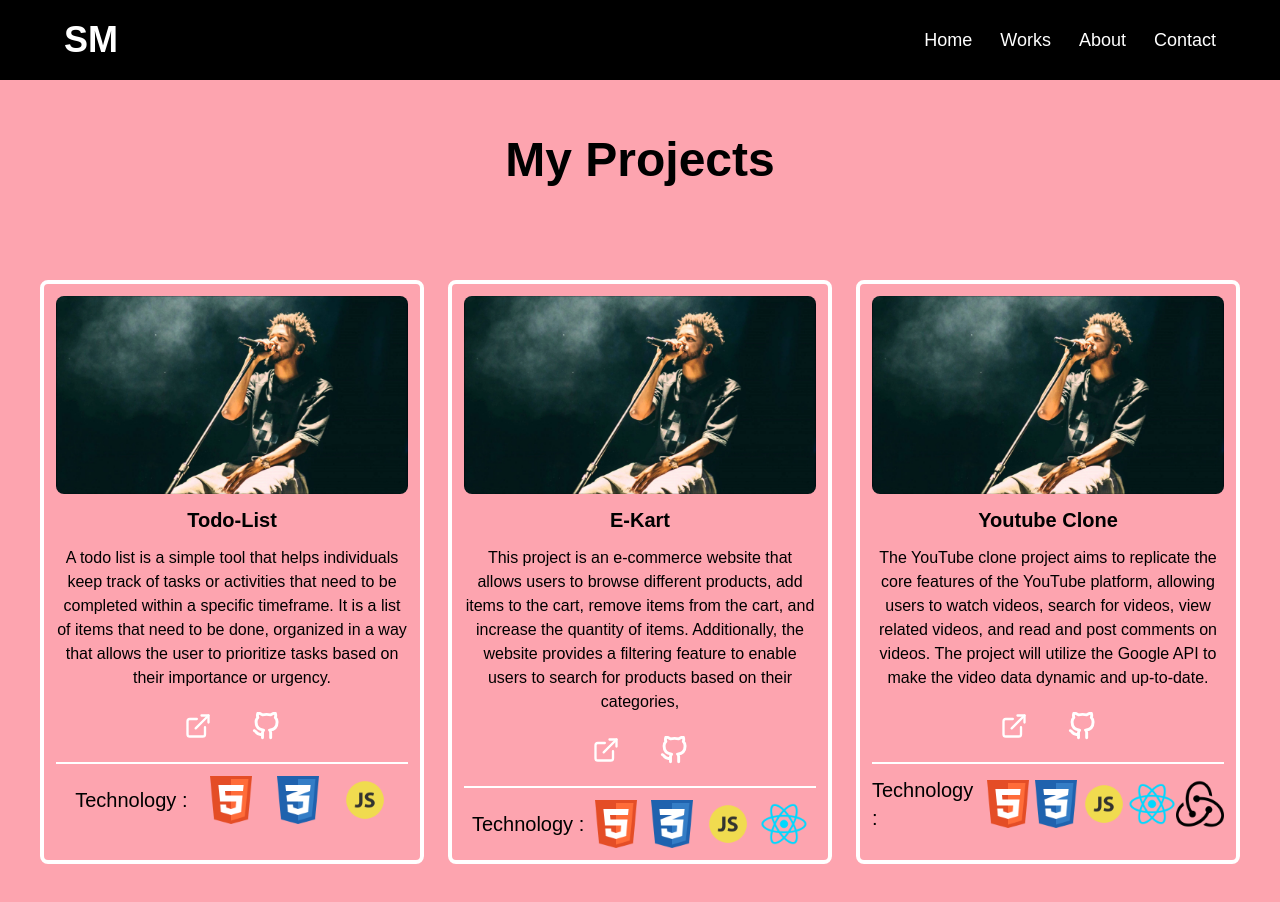
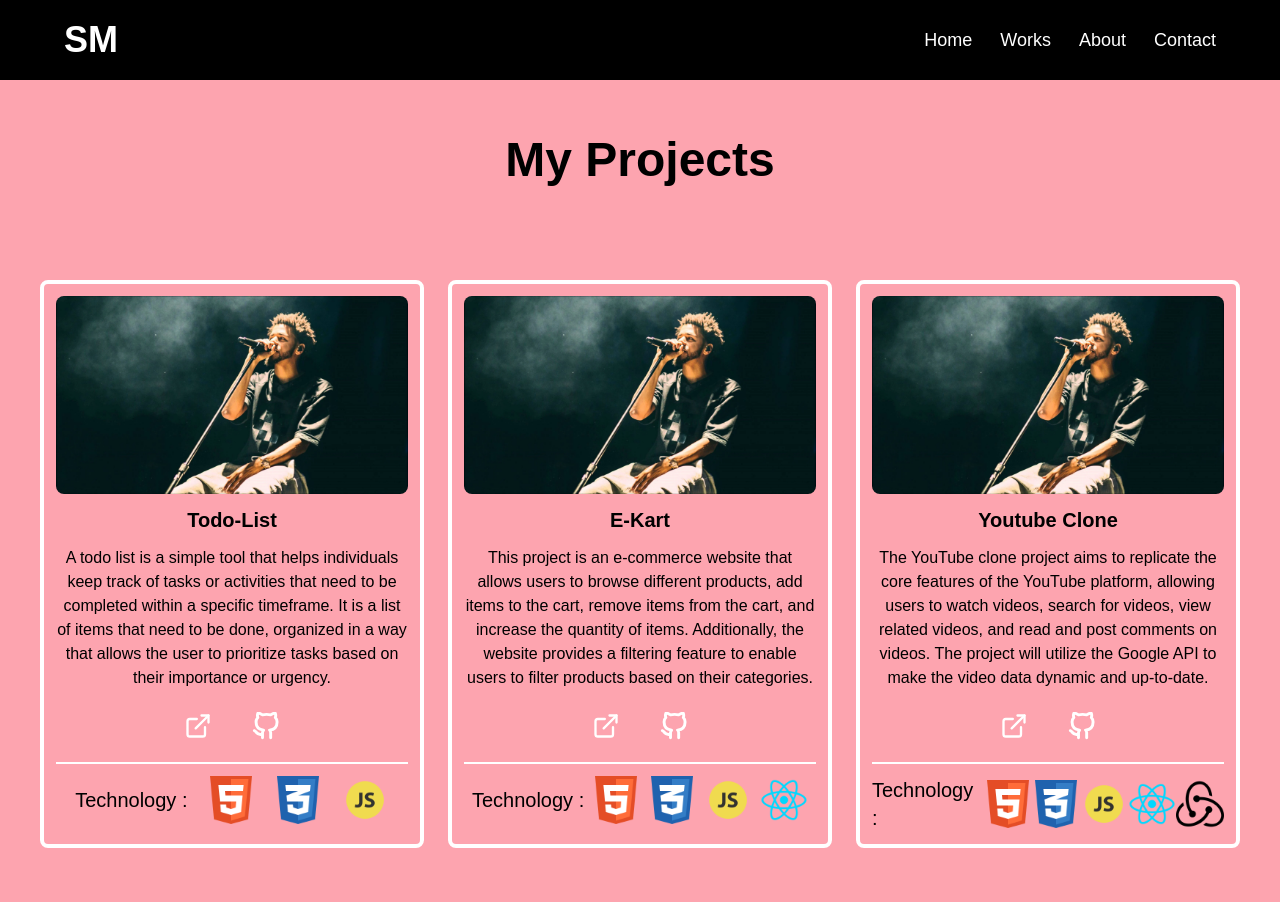
Before and after one commit to sushant-menon/portfolio-website-react, a React (Vite) app: page /project in a window 1280 px wide. Shown: the top 902 px of the page. Built offline with nearby package versions, Linux system fonts and the light colour scheme.

Commit message:
modified project page

```diff
--- a/src/App.jsx
+++ b/src/App.jsx
@@ -1,4 +1,3 @@
-import Hero from "./components/Hero";
 import Navbar from "./components/Navbar";
 import {
   BrowserRouter as Router,
--- a/src/components/Hero.jsx
+++ /dev/null
@@ -1,7 +0,0 @@
-import React from "react";
-
-const Hero = () => {
-  return <div></div>;
-};
-
-export default Hero;
--- a/src/context/ProjectContext.jsx
+++ b/src/context/ProjectContext.jsx
@@ -25,7 +25,7 @@ export const ProjectProvider = props => {
       id: 2,
       Name: "E-Kart",
       Description:
-        "This project is an e-commerce website that allows users to browse different products, add items to the cart, remove items from the cart, and increase the quantity of items. Additionally, the website provides a filtering feature to enable users to search for products based on their categories,",
+        "This project is an e-commerce website that allows users to browse different products, add items to the cart, remove items from the cart, and increase the quantity of items. Additionally, the website provides a filtering feature to enable users to filter products based on their categories.",
       Image: "src/assets/cole.jpg",
       Tech: [
         "src/assets/HTML.png",
```
